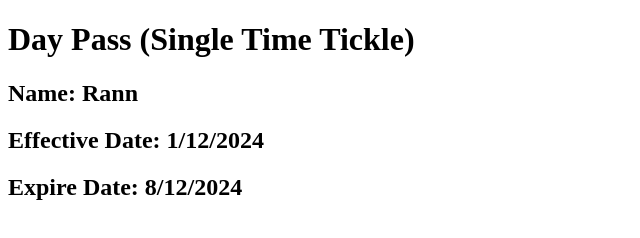
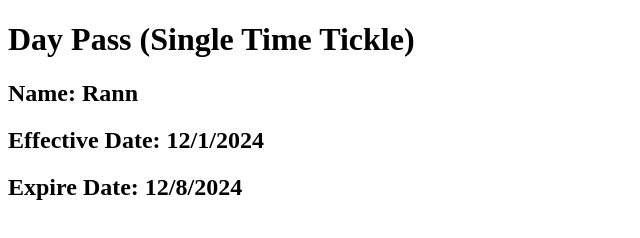
Before and after one commit to peiranlkub/Day-Pass, a plain HTML site: page index.html in a window 1280 px wide. Shown: the full height of the page, 0-640 px from the left. Drawn offline with Linux system fonts and the light colour scheme.

Commit message:
Update index.html

```diff
--- a/index.html
+++ b/index.html
@@ -8,7 +8,7 @@
 <body>
         <h1> Day Pass (Single Time Tickle) </h1>
         <h2> Name: Rann </h2>
-        <h2> Effective Date: 1/12/2024 </h2>
-        <h2> Expire Date: 8/12/2024 </h2>
+        <h2> Effective Date: 12/1/2024 </h2>
+        <h2> Expire Date: 12/8/2024 </h2>
 </body>
 </html>
```
